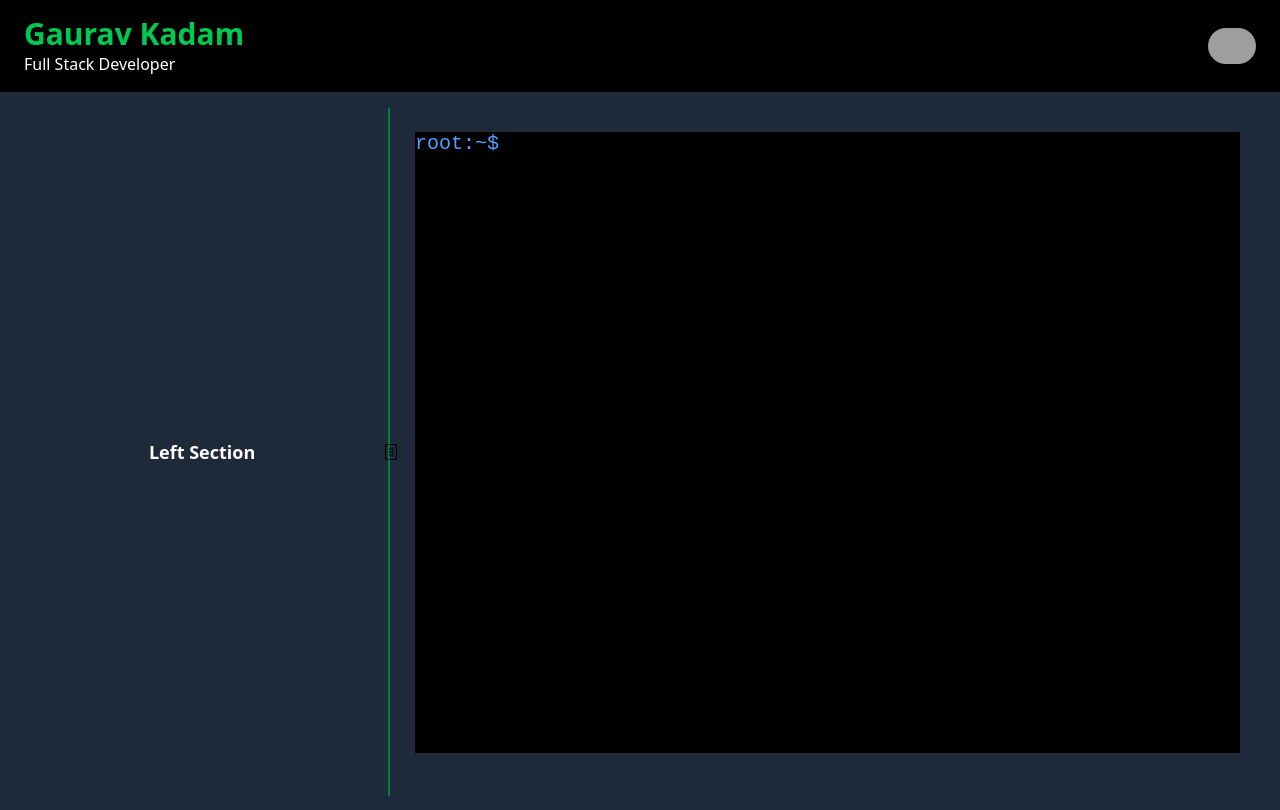
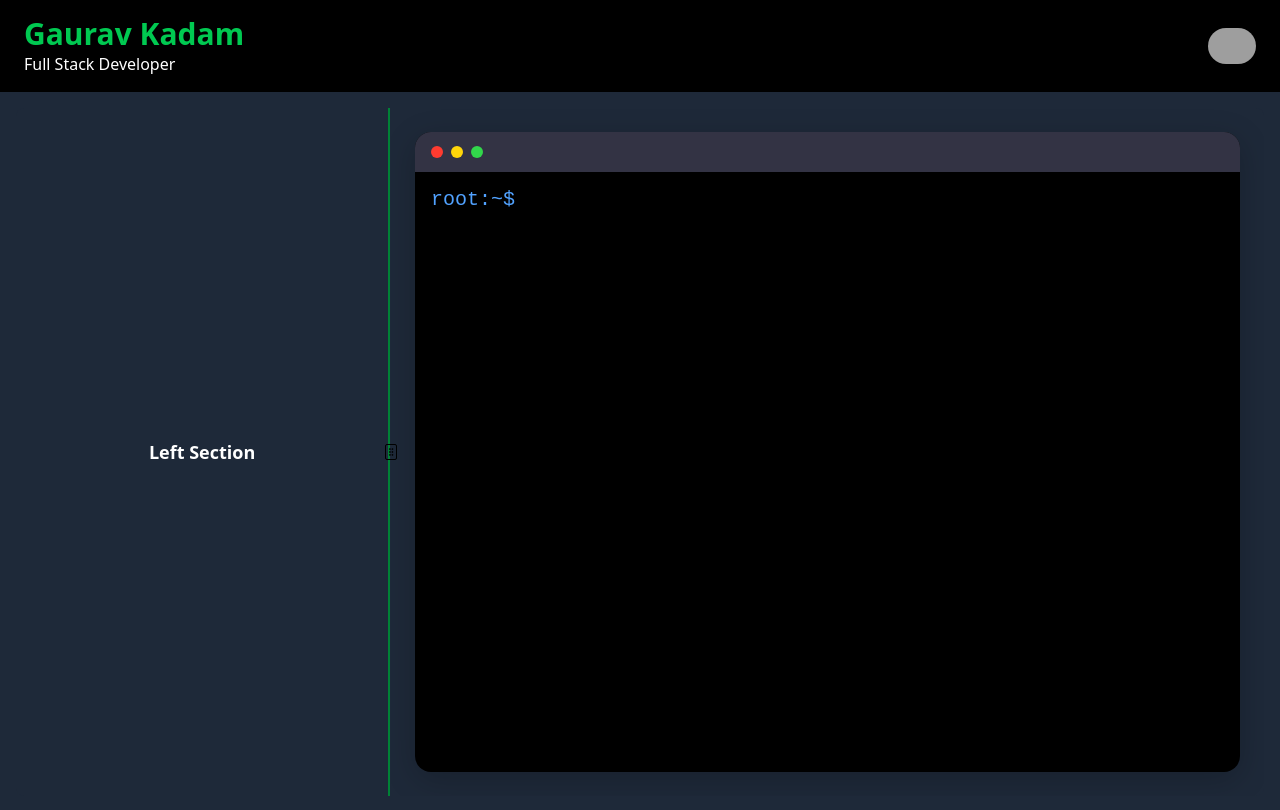
Before and after one commit to gauravk310/portfolio, a Next.js app in the folder portfolio/: page / in a window 1280 px wide. Built offline with nearby package versions, Linux system fonts and the light colour scheme; grey boxes are pictures that could not be loaded.

Commit message:
MAC terminal

```diff
--- a/portfolio/app/globals.css
+++ b/portfolio/app/globals.css
@@ -36,15 +36,27 @@
   --color-sidebar-ring: var(--sidebar-ring);
 }
 
-/* Change xterm viewport styles */
-.xterm-viewport {
-  background-color: #000000 !important;
-  scrollbar-width: none !important; /* Firefox */
-  padding: 8px !important;
-}
-
-/* Hide scrollbar in Chrome/Edge */
+/* Remove scrollbar */
 .xterm-viewport::-webkit-scrollbar {
   width: 0;
   height: 0;
 }
+.xterm-viewport {
+  scrollbar-width: none !important;
+}
+
+/* Remove default xterm padding */
+.xterm-screen {
+  padding: 0 !important;
+}
+
+/* Match card background */
+.xterm {
+  padding: 0 !important;
+  background: transparent !important;
+}
+
+/* Fix cursor visibility */
+.xterm .xterm-cursor-block {
+  background-color: #00c951 !important; /* blue blinking block */
+}
--- a/portfolio/components/Terminal.jsx
+++ b/portfolio/components/Terminal.jsx
@@ -61,7 +61,7 @@ export default function Terminal() {
       const xterm = new Terminal({
         cursorBlink: true,
         theme: {
-          background: "#000000",
+          background: "transparent",
           foreground: "#ffffff",
           cursor: "#00c951",
         },
@@ -132,9 +132,25 @@ export default function Terminal() {
   }, []);
 
   return (
+  <div className="w-full h-full bg-[#000000] rounded-[1em] shadow-[0_0.5em_2em_rgba(0,0,0,0.2)] overflow-hidden flex flex-col">
+
+    {/* MacOS Title Bar */}
+    <div className="h-[2.5em] bg-[#333344] flex items-center px-[1em]">
+      <div className="flex gap-[0.5em]">
+        <div className="w-[0.75em] h-[0.75em] rounded-full bg-[#FF3B30]" />
+        <div className="w-[0.75em] h-[0.75em] rounded-full bg-[#FFD60A]" />
+        <div className="w-[0.75em] h-[0.75em] rounded-full bg-[#32D74B]" />
+      </div>
+    </div>
+
+    {/* Xterm Terminal Area */}
     <div
       ref={terminalRef}
-      className="w-full h-full  overflow-hidden   "
+      className="flex-1 p-[1em] font-mono text-[1em] text-white overflow-hidden"
+      id="xterm-container"
     ></div>
-  );
+
+  </div>
+);
+
 }
```
